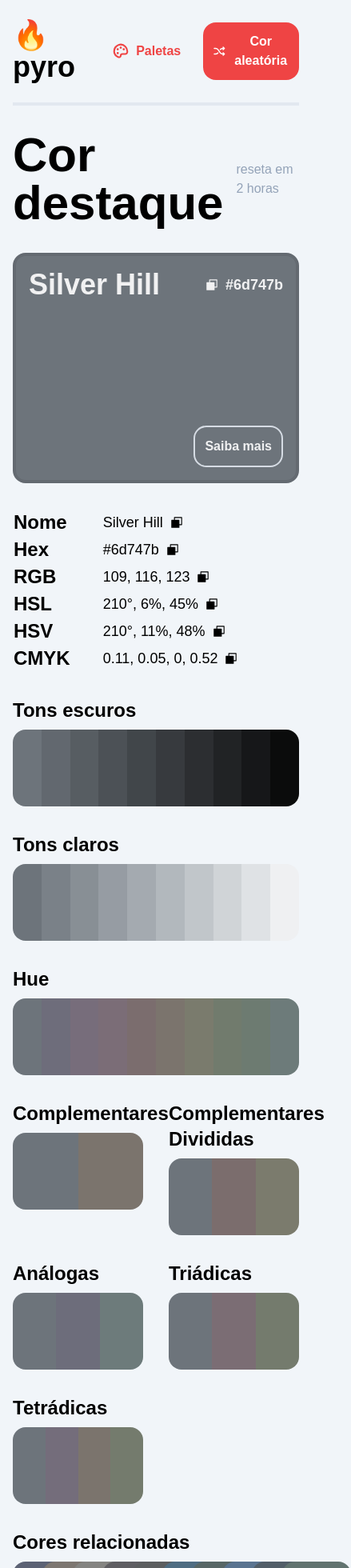
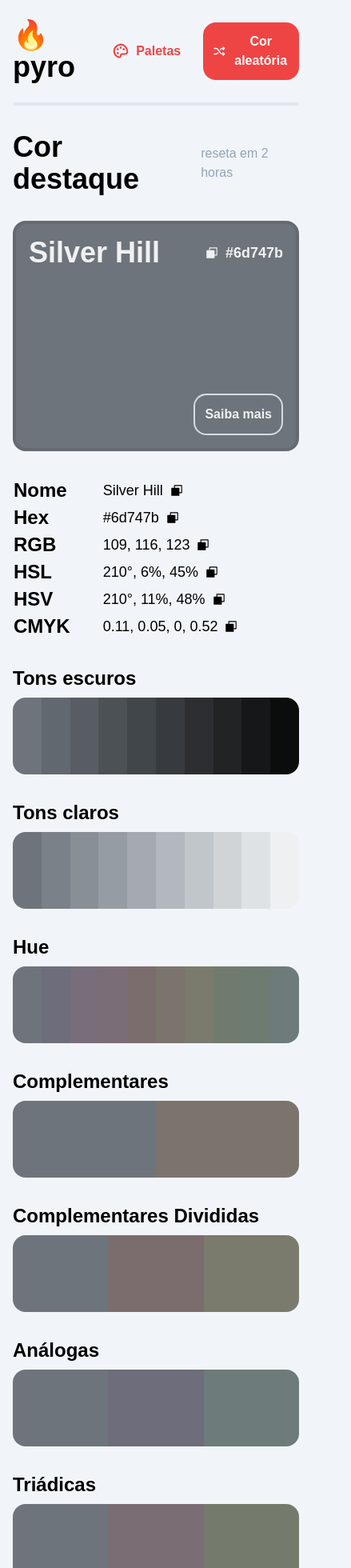
Before and after one commit to gukodev/pyro, a Next.js app: page / in a window 390 px wide. Shown: the top 1960 px of the page at 80% size, 439 px wide, since content can reach past the window. Built offline with nearby package versions, Linux system fonts and the light colour scheme; a web font is replaced by a local one.

Commit message:
Add responsity

```diff
--- a/src/app/page.tsx
+++ b/src/app/page.tsx
@@ -81,8 +81,8 @@ export default async function Home() {
                     </div>
                 </div>
                 <div className='flex flex-col gap-8'>
-                    <div className='flex items-center gap-4'>
-                        <h1 className='text-6xl font-bold'>Cor destaque</h1>
+                    <div className='flex items-center gap-4 justify-between md:justify-normal'>
+                        <h1 className='text-4xl md:text-6xl font-bold'>Cor destaque</h1>
                         <p className='text-slate-400'>reseta em 2 horas</p>
                     </div>
                     <ColorCard data={data} />
--- a/src/components/ColorList.tsx
+++ b/src/components/ColorList.tsx
@@ -7,12 +7,12 @@ interface ColorListProps {
 
 export default function ColorList({ colors }: ColorListProps) {
     return (
-        <div className='grid grid-cols-10 gap-4'>
+        <div className='grid gap-4 grid-cols-4 sm:grid-cols-5 md:grid-cols-9 lg:grid-cols-10'>
             {colors.map((color, index) => (
                 <Link
                     href={`/${removeHash(color)}`}
                     key={index}
-                    className='w-[86px] h-[86px] rounded-2xl hover:opacity-75 transition-opacity'
+                    className='w-20 h-20 md:w-20 md:h-20 rounded-2xl hover:opacity-75 transition-opacity'
                     style={{ backgroundColor: color }}
                 />
             ))}
--- a/src/components/ColorTheory.tsx
+++ b/src/components/ColorTheory.tsx
@@ -14,7 +14,7 @@ function getLabel(label: Labels) {
 
 export default function ColorTheory({ colors }: ColorTheoryProps) {
     return (
-        <div className='grid grid-cols-2 gap-8'>
+        <div className='grid gap-8 grid-cols-1 md:grid-cols-2'>
             {Object.entries(colors).map((x) => (
                 <div className='flex flex-col gap-2' key={x[0]}>
                     <h1 className='text-2xl font-bold'>{getLabel(x[0] as Labels)}</h1>
```
